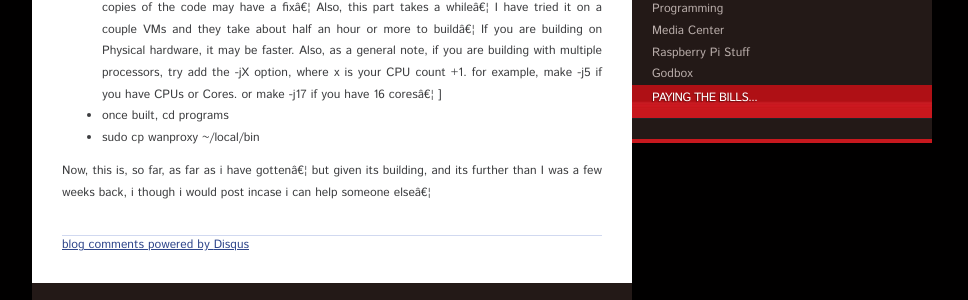
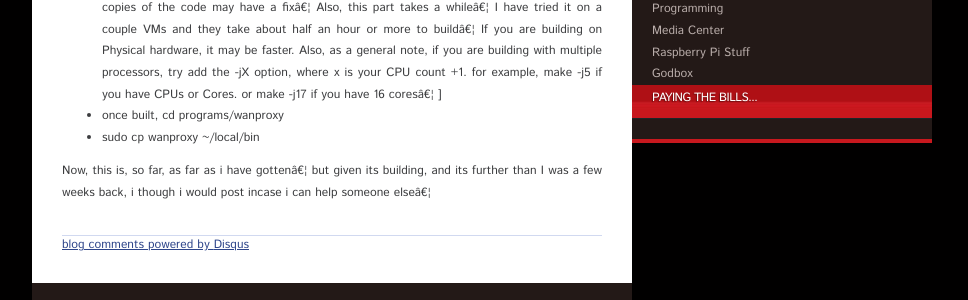
Before and after one commit to hewtwit-zz/tiernanotoole.ie, a Jekyll site: the page built from _posts/2012-10-24-building_wanproxy_on_ubuntu_12.04.markdown, in a window 1280 px wide. Shown: the part 500-800 px from the top of the page, without its empty margins (158-1126 px from the left). Built offline with Jekyll 4.4.1, drawn with Linux system fonts in a browser that asks for light colours; Markdown is read by kramdown in place of the engine named in the settings; comment, search, counter and statistics services are not loaded.

Commit message:
tweaking post

```diff
--- a/_posts/2012-10-24-building_wanproxy_on_ubuntu_12.04.markdown
+++ b/_posts/2012-10-24-building_wanproxy_on_ubuntu_12.04.markdown
@@ -15,7 +15,7 @@ I have been looking into WANProxy for a while now, but never successfully got it
 * git clone https://github.com/diegows/wanproxy.git
 * cd wanproxy
 * make USE_POLL=poll [** NOTE **: check [WAN proxy issue 1][5] for the reason for this. newer copies of the code may have a fix... Also, this part takes a while... I have tried it on a couple VMs and they take about half an hour or more to build... If you are building on Physical hardware, it may be faster. Also, as a general note, if you are building with multiple processors, try add the -jX option, where x is your CPU count +1. for example, make -j5 if you have CPUs or Cores. or make -j17 if you have 16 cores... ]
-* once built, cd programs
+* once built, cd programs/wanproxy
 * sudo cp wanproxy ~/local/bin
 
 Now, this is, so far, as far as i have gotten... but given its building, and its further than I was a few weeks back, i though i would post incase i can help someone else...
```
